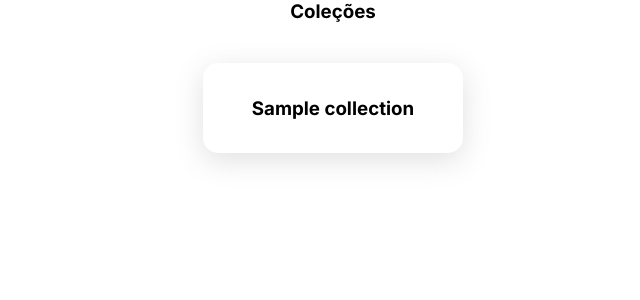
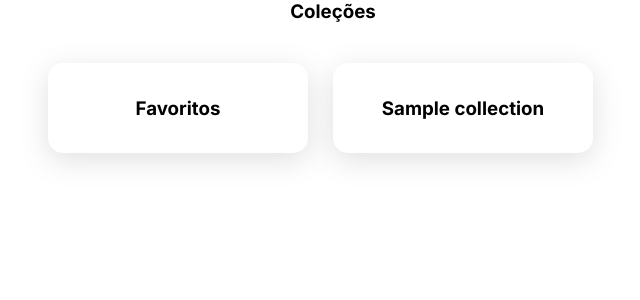
Before and after one commit to lucaspagliarin/web-galeria, a Django app: page /colecoes/ in a window 1280 px wide. Shown: the part 120-420 px from the top of the page, without its empty margins (307-947 px from the left). Run offline with Django 5.2, Linux system fonts and the light colour scheme; a user stored in the database is signed in; tables that the repository leaves empty hold one stand-in row (values such as "Sample post"); some web fonts are replaced.

Commit message:
ajustes css e remoção de debugger

```diff
--- a/galeria/templates/adiciona_imagens.html
+++ b/galeria/templates/adiciona_imagens.html
@@ -3,7 +3,6 @@
 {% block conteudo %}
     <script>
         function mostra_form(collection) {
-            debugger;
             form = document.getElementById('form_adiciona');
             if (collection == 'new'){
                 document.getElementById('new').classList.remove('esconde');
@@ -16,7 +15,7 @@
                     document.getElementById('new').classList.add('esconde');
                 }
             }
-            form.classList.remove('esconde')
+            form.classList.remove('esconde');
         }
 
     </script>
@@ -24,7 +23,7 @@
 
     <section id="adiciona">
         <div class="row" style="width: 100%; margin-left: 75px;">
-            <a href="/"><span>Voltar</span></a>
+            <a href="/"><i style="font-size: x-large; color: #000;" class="bi bi-arrow-left"></i></a>
         </div>
         <div>
             <h3>Adicione novas fotos</h3>
--- a/galeria/templates/collections.html
+++ b/galeria/templates/collections.html
@@ -22,8 +22,11 @@
     <section id="secao_colecoes" style="text-align: center; justify-items: center;">
         <h3 style="margin-bottom: 40px">Coleções</h3>
         <div id="colecoes">
+            <div class="colecao" style="margin-bottom: 25px; margin-right: 25px" onclick="busca_favoritos();">
+                <h3>Favoritos</h3>
+            </div>
             {% for col in colecoes %}
-                <div class="colecao" style="margin-bottom: 25px;" onclick="busca_colecao('{{ col }}');">
+                <div class="colecao" style="margin-bottom: 25px; margin-right: 25px" onclick="busca_colecao('{{ col }}');">
                     <h3>{{ col }}</h3>
                 </div>
             {% endfor %}
@@ -36,7 +39,6 @@
 
         <script>
             function busca_colecao(colecao) {
-                debugger;
                 $.ajax({
                     url: '/colecoes/',
                       method: 'GET',
@@ -45,13 +47,11 @@
                       },
                       success: function(response) {
                         response = JSON.parse(response)
-                        debugger;
                         document.getElementById('modais').innerHTML = response.modal;
                         document.getElementById('modal-colecao').showModal();
                         console.log('Dados enviados com sucesso:', response);
                       },
                       error: function(error) {
-                        debugger;
                         console.error('Erro ao enviar dados:', error);
                       }
                     });
--- a/galeria/templates/modais.html
+++ b/galeria/templates/modais.html
@@ -12,12 +12,9 @@
     </div>
     <div class="modal-body">
         <div class="grid" id="imagens_colecao">
-
             {% for imagem in imagens %}
                 <img src="/media/imagens/{{imagem}}" alt="">
             {% endfor %}
-            {{ imagens }}
-
         </div>
 
     </div>
```
